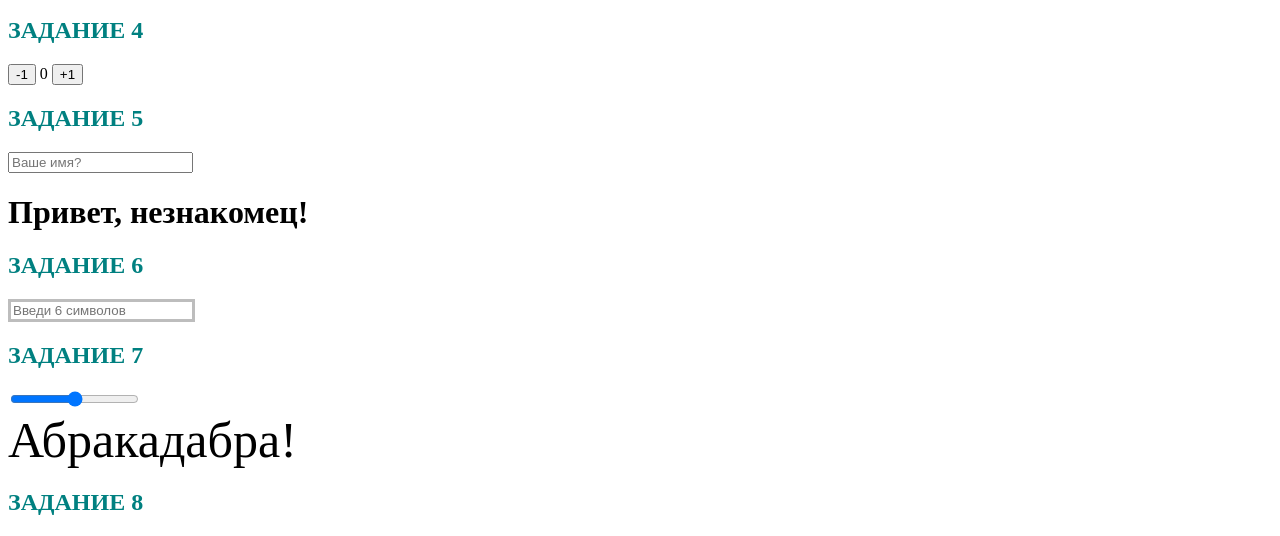
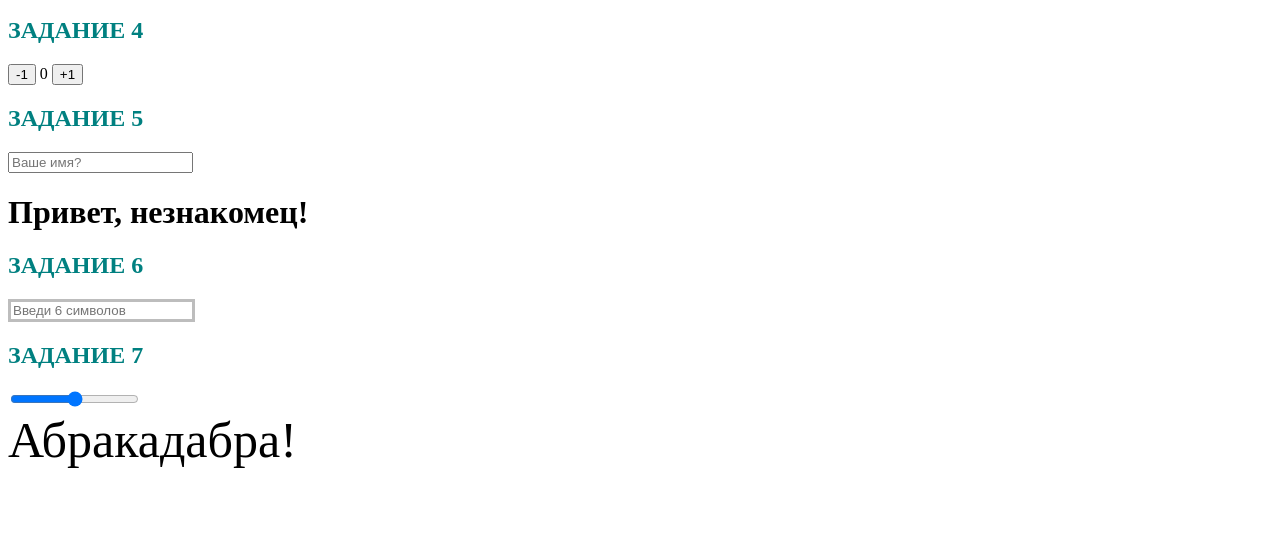
Before and after one commit to Elena-Piripilitsa/goit-js-hw-07, a plain HTML site: page index.html in a window 1280 px wide. Shown: the part 978-1514 px from the top of the page. After the commit the page ends 1455 px from the top, so only its background shows below. Drawn offline with Linux system fonts and the light colour scheme.

Commit message:
Update index.html

```diff
--- a/index.html
+++ b/index.html
@@ -85,8 +85,16 @@
       <span id="text">Абракадабра!</span>
     </div>
     <div>
-      <h2 class="hw">ЗАДАНИЕ 8</h2>
-    </div>
+      <!-- <h2 class="hw">ЗАДАНИЕ 8</h2>
+
+      <div id="controls">
+        <input type="number" min="0" max="100" step="1" />
+        <button type="button" data-action="render">Создать</button>
+        <button type="button" data-action="destroy">Очистить</button>
+      </div>
+
+      <div id="boxes"></div>
+    </div> -->
     <!-- ____________________________________________________________ -->
 
     <script src="./js/task-1.js" type="module"></script>
```
